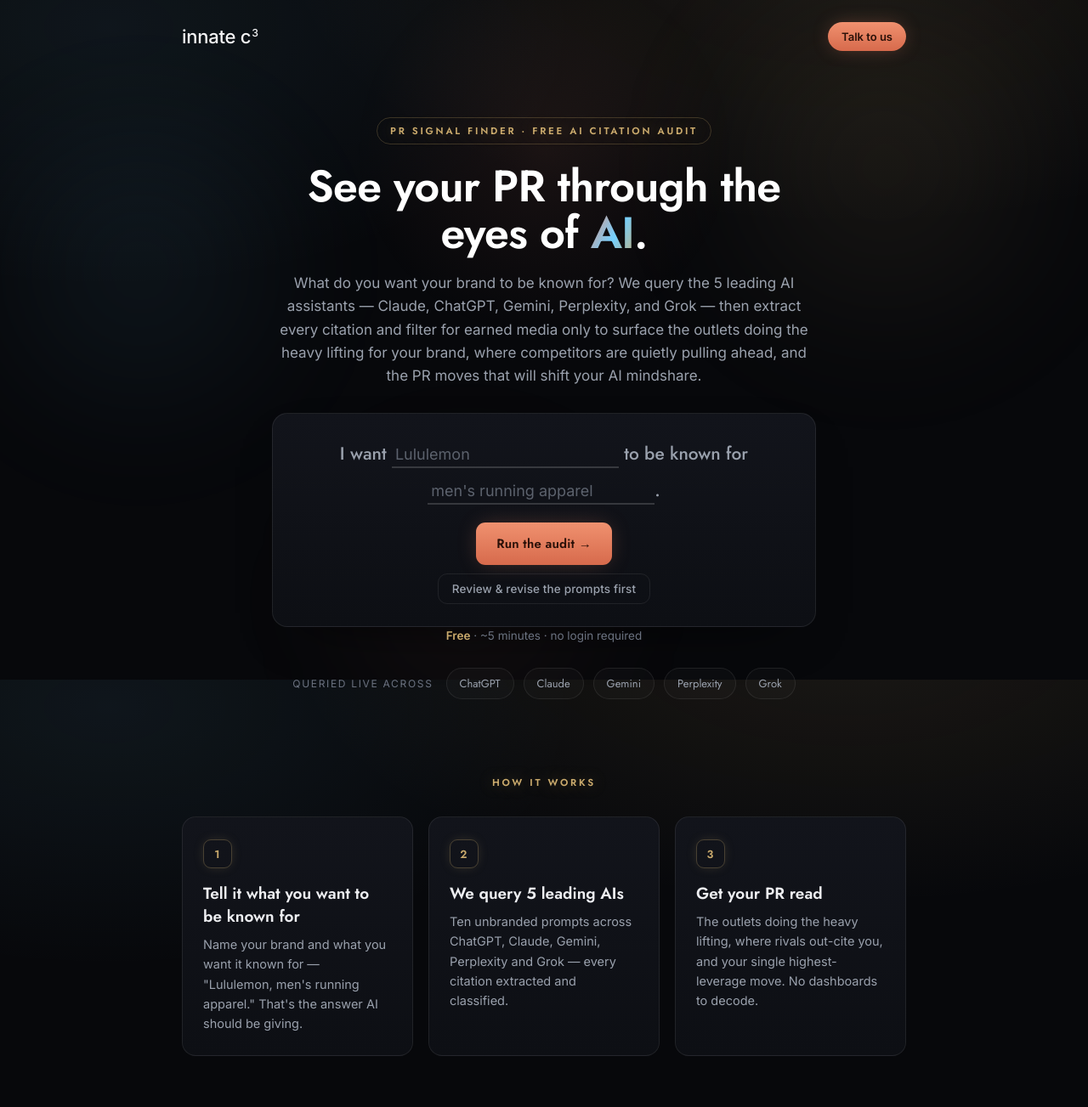
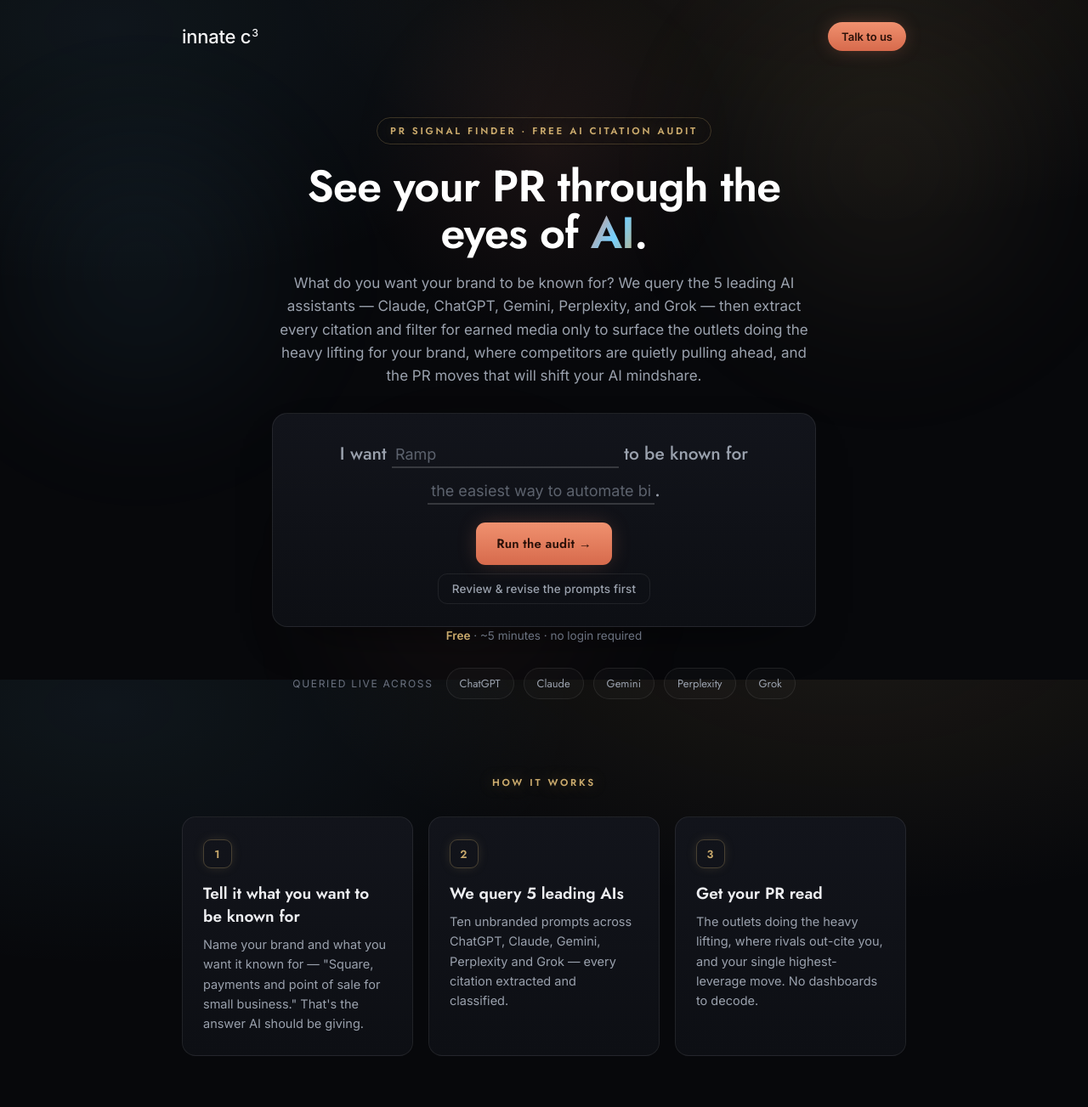
Before and after one commit to nathanstrauss13/news-analyzer, a Flask app: page /citation-audit in a window 1280 px wide. Shown: the top 1303 px of the page at 85% size. Run offline with Flask 3, Linux system fonts and the light colour scheme; some libraries are stand-ins or nearby versions.

Commit message:
Homepage polish: footer link + copy, realistic example prompts
- "Start with the preview." footer text is now a link that smooth-scrolls
  to the top and drops the cursor in the brand field.
- Footer copy → "…compliments of innate c³."
- Example placeholders pulled from real positioning (Ramp's H1, etc.):
  Ramp, Notion, Square, Oatly, Everlaw. Scrapped Lululemon (rotation +
  the how-it-works step 1 example) for Square.

Co-Authored-By: Claude Opus 4.8 <noreply@anthropic.com>

```diff
--- a/templates/citation_audit.html
+++ b/templates/citation_audit.html
@@ -1718,6 +1718,8 @@
     .btn-lg:hover{transform:translateY(-2px);box-shadow:0 0 60px -4px var(--coral-g);}
     .home-footer{position:relative;z-index:2;text-align:center;padding:54px 0 10px;border-top:1px solid var(--line);margin-top:24px;}
     .home-footer .big{font-weight:600;font-size:26px;color:var(--ink);margin-bottom:12px;font-family:'Jost',sans-serif;}
+    .home-footer a.big{display:inline-block;text-decoration:none;cursor:pointer;transition:color .2s;}
+    .home-footer a.big:hover{color:#fff;text-shadow:0 0 22px rgba(240,135,106,.4);}
     .home-footer .fc{font-size:14px;color:var(--ink2);}
 
     /* ---- loading / progress ---- */
@@ -2015,7 +2017,7 @@
             <section class="blk" id="how">
                 <div class="shd"><span class="eyebrow">How it works</span></div>
                 <div class="steps">
-                    <div class="step"><span class="n">1</span><h3>Tell it what you want to be known for</h3><p>Name your brand and what you want it known for — "Lululemon, men's running apparel." That's the answer AI should be giving.</p></div>
+                    <div class="step"><span class="n">1</span><h3>Tell it what you want to be known for</h3><p>Name your brand and what you want it known for — "Square, payments and point of sale for small business." That's the answer AI should be giving.</p></div>
                     <div class="step"><span class="n">2</span><h3>We query 5 leading AIs</h3><p>Ten unbranded prompts across ChatGPT, Claude, Gemini, Perplexity and Grok — every citation extracted and classified.</p></div>
                     <div class="step"><span class="n">3</span><h3>Get your PR read</h3><p>The outlets doing the heavy lifting, where rivals out-cite you, and your single highest-leverage move. No dashboards to decode.</p></div>
                 </div>
@@ -2046,8 +2048,8 @@
             </section>
 
             <footer class="home-footer">
-                <div class="big">Start with the preview.</div>
-                <div class="fc">A communications-first take on AI visibility — from innate c³.</div>
+                <a class="big" href="#top" onclick="goHomeTop();return false;">Start with the preview.</a>
+                <div class="fc">A communications-first take on AI visibility compliments of innate c³.</div>
             </footer>
         </div>
     </div>
@@ -3149,6 +3151,13 @@
             if (mkt) mkt.style.display = visible ? '' : 'none';
             document.body.classList.toggle('home', !!visible);
         }
+        // Footer "Start with the preview." → smooth-scroll to the top and land
+        // the cursor in the brand field so it's ready to type.
+        function goHomeTop() {
+            window.scrollTo({ top: 0, behavior: 'smooth' });
+            const b = document.getElementById('brandInput');
+            if (b) setTimeout(() => b.focus(), 450);
+        }
         // Two visible fields (brand + topic) compose the problem_statement the
         // rest of the pipeline already expects — same shape as the batch runner.
         function _composeStatement() {
@@ -3206,7 +3215,13 @@
         });
         // Rotate example brand + positioning pairs through the two placeholders.
         (function rotateExamples() {
-            const pairs = [["Lululemon", "men's running apparel"], ["Notion", "docs for engineering teams"], ["Ramp", "corporate cards for startups"], ["Oatly", "the default oat milk"], ["Everlaw", "ediscovery for litigation teams"]];
+            const pairs = [
+                ["Ramp", "the easiest way to automate bill payments, streamline approvals, and save time"],
+                ["Notion", "the all-in-one AI workspace for notes, docs, and projects"],
+                ["Square", "the point-of-sale and payments platform that runs your whole business"],
+                ["Oatly", "the oat milk that's better for you and the planet"],
+                ["Everlaw", "the cloud ediscovery platform for litigation and investigations"]
+            ];
             const bEl = document.getElementById('brandInput'), tEl = document.getElementById('topicInput');
             if (!bEl || !tEl) return;
             let i = 0;
```
